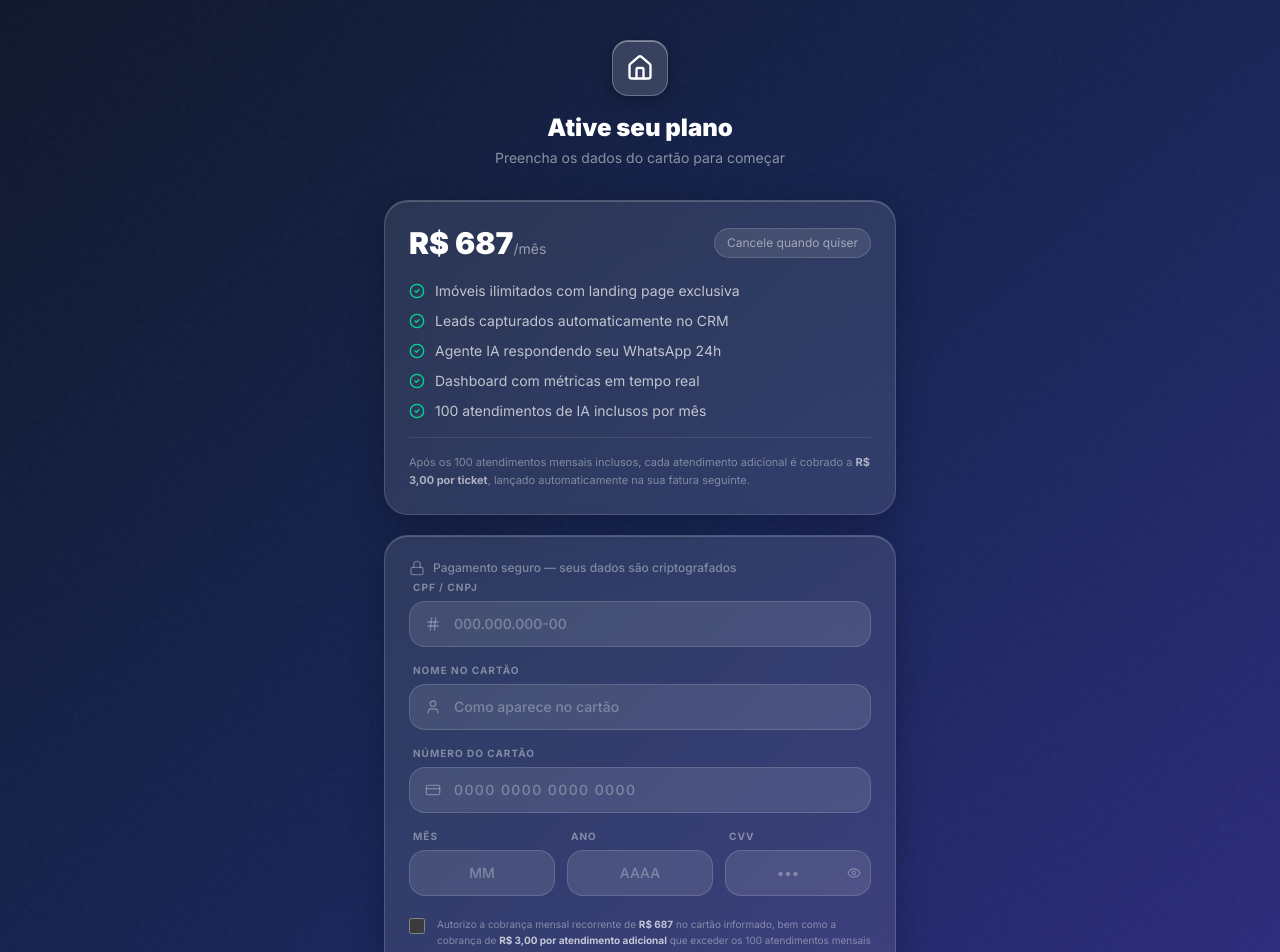
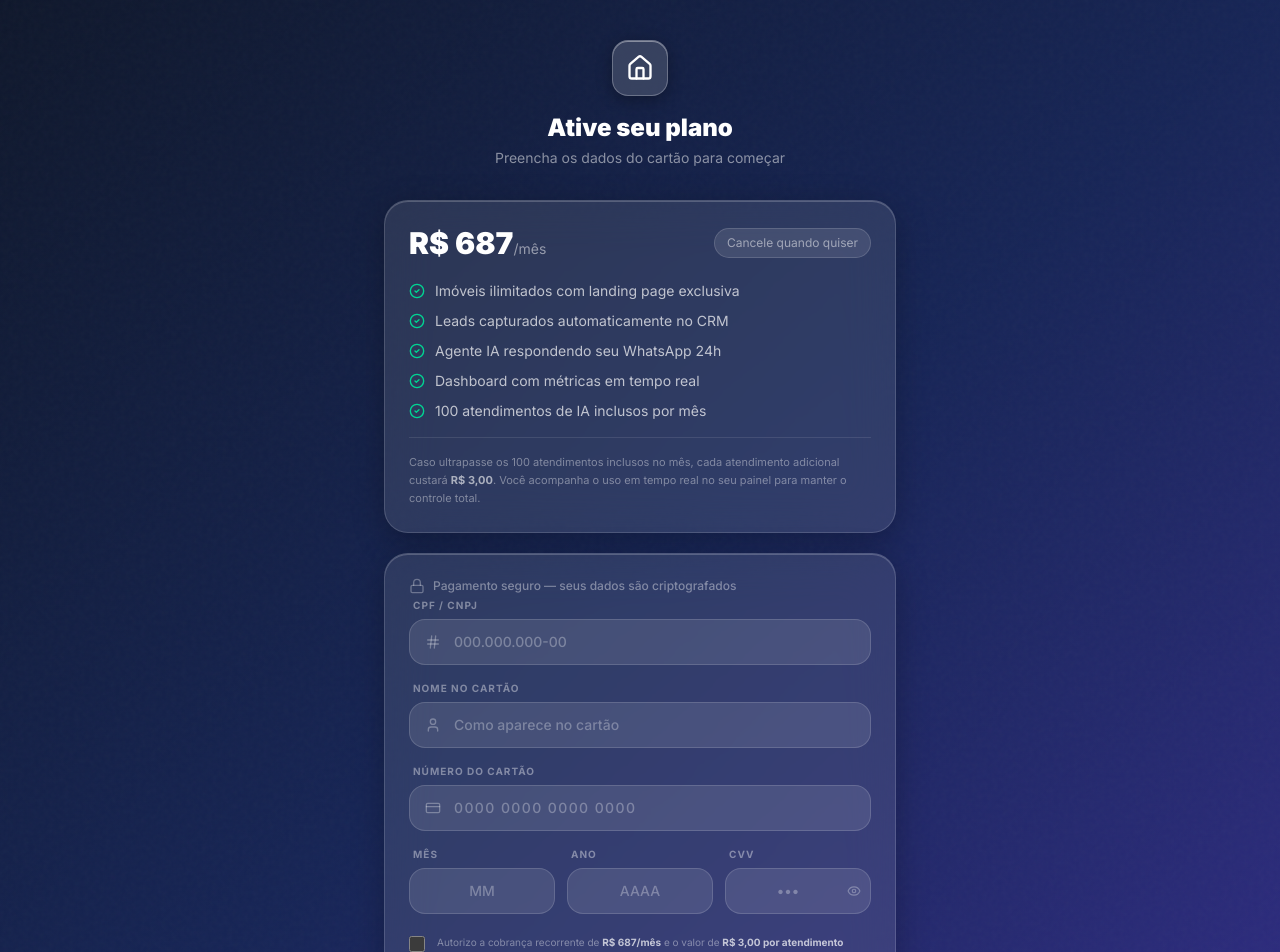
Before and after one commit to criatedavid-tech/imob.criate, a React (Vite) app: page /payment in a window 1280 px wide. Shown: the top 952 px of the page. Built offline with nearby package versions, Linux system fonts and the light colour scheme; no server answers; sample sign-in values are in the browser's storage.

Commit message:
fix: atualiza textos de cobrança excedente no checkout (nota e checkbox)

```diff
--- a/src/pages/PaymentPending.tsx
+++ b/src/pages/PaymentPending.tsx
@@ -255,8 +255,8 @@ export default function PaymentPending() {
             ))}
           </div>
           <p className="text-[11px] text-white/40 leading-relaxed mt-4 pt-4 border-t border-white/10">
-            Após os 100 atendimentos mensais inclusos, cada atendimento adicional é cobrado a{' '}
-            <strong className="text-white/60">R$ 3,00 por ticket</strong>, lançado automaticamente na sua fatura seguinte.
+            Caso ultrapasse os 100 atendimentos inclusos no mês, cada atendimento adicional custará{' '}
+            <strong className="text-white/60">R$ 3,00</strong>. Você acompanha o uso em tempo real no seu painel para manter o controle total.
           </p>
         </div>
 
@@ -378,7 +378,7 @@ export default function PaymentPending() {
               <input type="checkbox" checked={acceptedRecurring} onChange={e => setAcceptedRecurring(e.target.checked)}
                 className="mt-0.5 w-4 h-4 shrink-0 accent-violet-400 cursor-pointer [color-scheme:dark]" />
               <span className="text-[10px] text-white/40 leading-relaxed group-hover:text-white/60 transition-colors">
-                Autorizo a cobrança mensal recorrente de <strong className="text-white/70">R$ {priceNum}</strong> no cartão informado, bem como a cobrança de <strong className="text-white/70">R$ 3,00 por atendimento adicional</strong> que exceder os 100 atendimentos mensais inclusos, podendo cancelar a qualquer momento.
+                Autorizo a cobrança recorrente de <strong className="text-white/70">R$ {priceNum}/mês</strong> e o valor de <strong className="text-white/70">R$ 3,00 por atendimento adicional</strong> (acima de 100/mês), se houver. Posso cancelar a qualquer momento.
               </span>
             </label>
             <label className="flex items-start gap-3 cursor-pointer group">
```
